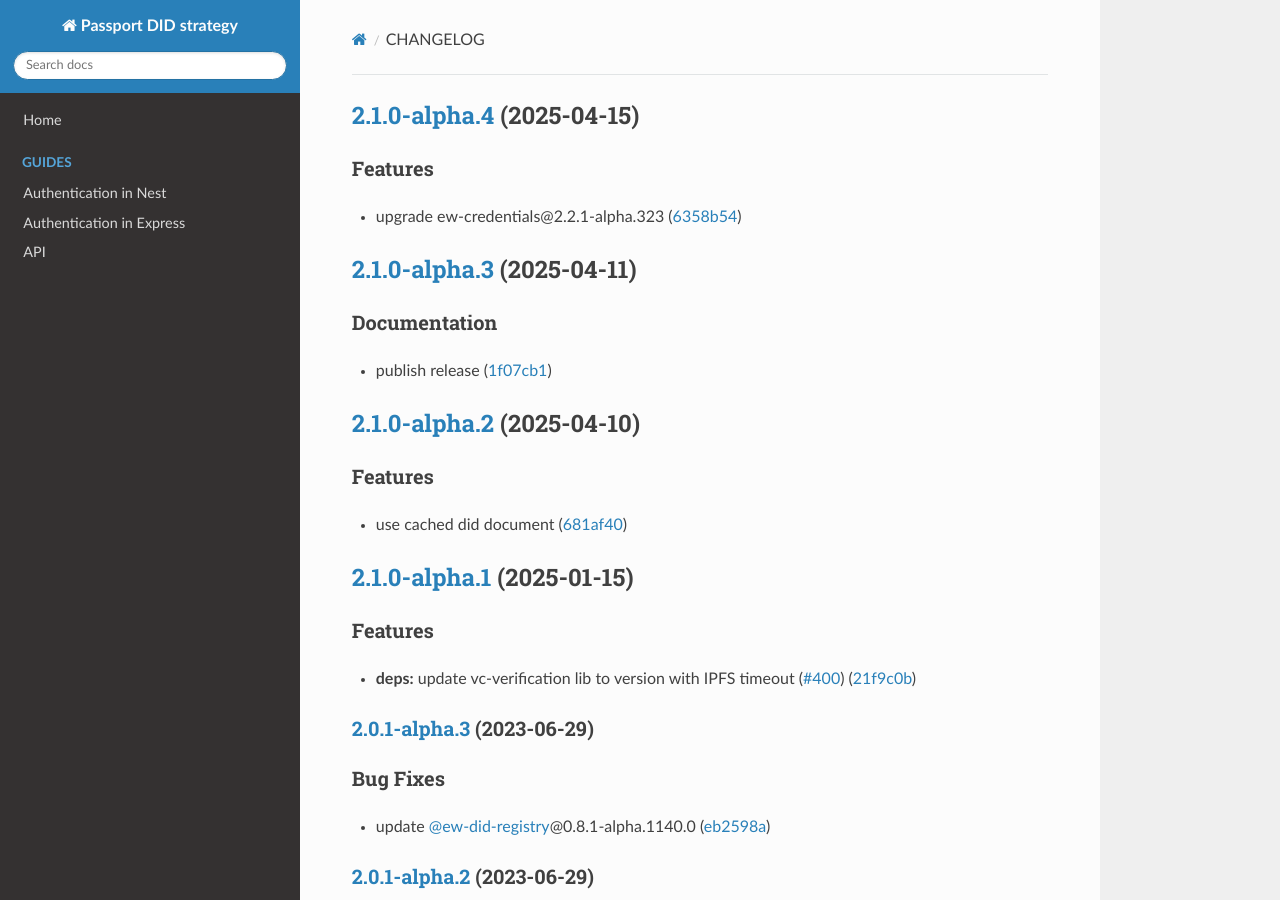
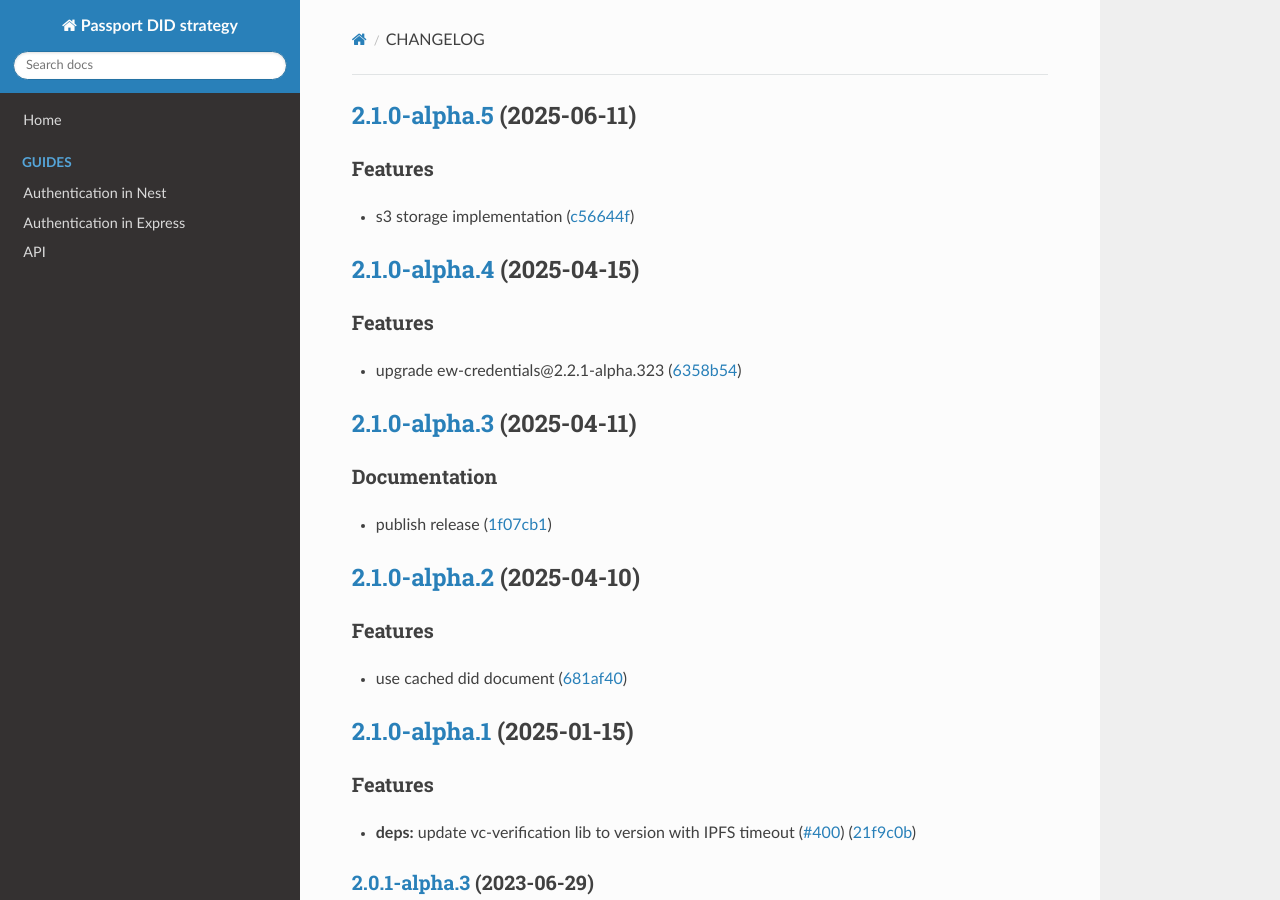
Before and after one commit to energywebfoundation/passport-did-auth, an MkDocs documentation site: the page built from docs/CHANGELOG.md, in a window 1280 px wide and 900 px high. Built offline with MkDocs 1.6.1, drawn with Linux system fonts in a browser that asks for light colours; nearby versions of some CDN libraries.

Commit message:
chore(release): 2.1.0-alpha.5 [skip ci]
## [2.1.0-alpha.5](https://github.com/energywebfoundation/passport-did-auth/compare/v2.1.0-alpha.4...v2.1.0-alpha.5) (2025-06-11)

### Features

* s3 storage implementation ([c56644f](https://github.com/energywebfoundation/passport-did-auth/commit/c56644ff615cbe16bb382449f2cea80d9aad8e07))

```diff
--- a/docs/CHANGELOG.md
+++ b/docs/CHANGELOG.md
@@ -1,3 +1,10 @@
+## [2.1.0-alpha.5](https://github.com/energywebfoundation/passport-did-auth/compare/v2.1.0-alpha.4...v2.1.0-alpha.5) (2025-06-11)
+
+
+### Features
+
+* s3 storage implementation ([c56644f](https://github.com/energywebfoundation/passport-did-auth/commit/c56644ff615cbe16bb382449f2cea80d9aad8e07))
+
 ## [2.1.0-alpha.4](https://github.com/energywebfoundation/passport-did-auth/compare/v2.1.0-alpha.3...v2.1.0-alpha.4) (2025-04-15)
 
 
--- a/package.json
+++ b/package.json
@@ -1,6 +1,6 @@
 {
   "name": "passport-did-auth",
-  "version": "2.1.0-alpha.4",
+  "version": "2.1.0-alpha.5",
   "description": "",
   "main": "dist/index.js",
   "types": "dist/index.d.ts",
```
